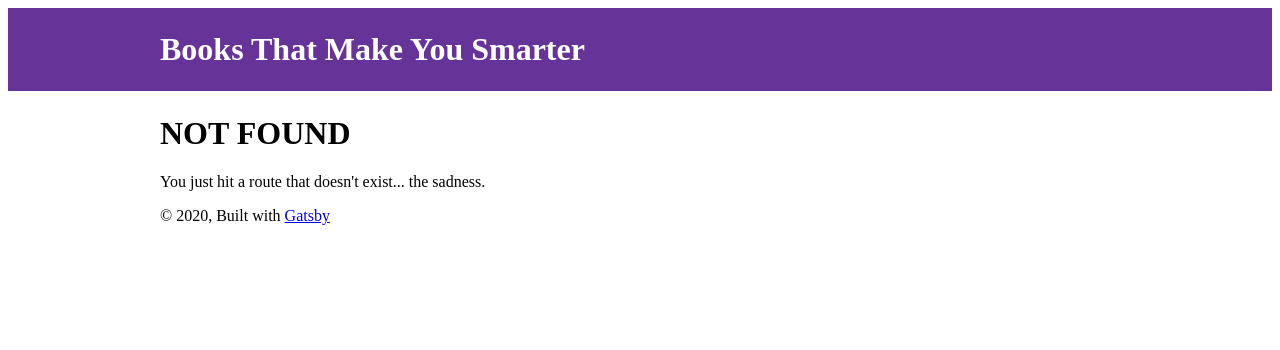
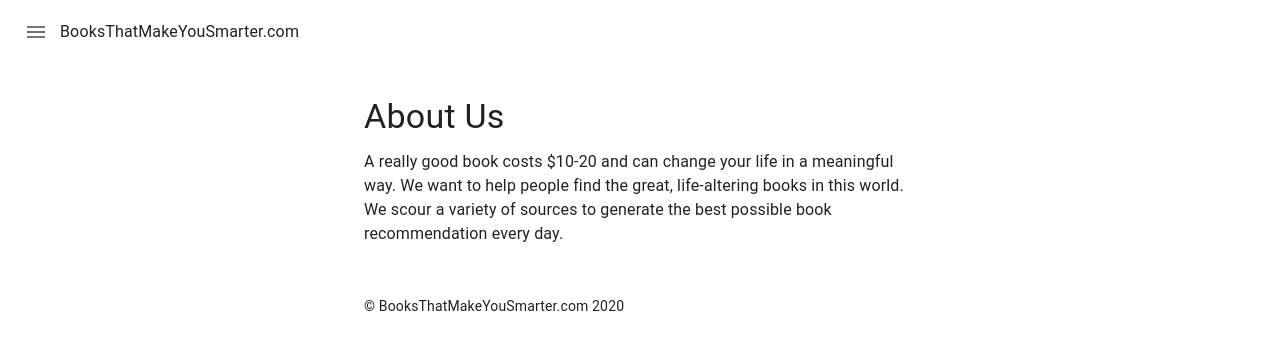
Before and after one commit to rymcguin/btmys-app, a Gatsby site in the folder btmys-app/: page /about in a window 1280 px wide. Before the commit this address had no page. Built offline with nearby package versions, Linux system fonts and the light colour scheme; Gatsby itself is replaced by a stand-in of ours.

Commit message:
basic layout

```diff
--- a/btmys-app/gatsby-config.js
+++ b/btmys-app/gatsby-config.js
@@ -6,6 +6,7 @@ module.exports = {
   },
   plugins: [
     `gatsby-plugin-react-helmet`,
+    `gatsby-plugin-catch-links`,
     {
       resolve: `gatsby-source-filesystem`,
       options: {
--- a/btmys-app/package.json
+++ b/btmys-app/package.json
@@ -5,17 +5,23 @@
   "version": "0.1.0",
   "author": "Kyle Mathews <mathews.kyle@gmail.com>",
   "dependencies": {
+    "@material-ui/core": "^4.10.0",
+    "@material-ui/icons": "^4.9.1",
+    "@material-ui/styles": "^4.10.0",
     "gatsby": "^2.21.37",
     "gatsby-image": "^2.4.4",
+    "gatsby-plugin-catch-links": "^2.3.3",
     "gatsby-plugin-manifest": "^2.4.5",
     "gatsby-plugin-offline": "^3.2.3",
     "gatsby-plugin-react-helmet": "^3.3.1",
     "gatsby-plugin-sharp": "^2.6.4",
     "gatsby-source-filesystem": "^2.3.4",
     "gatsby-transformer-sharp": "^2.5.2",
+    "icons": "^1.0.0",
     "prop-types": "^15.7.2",
     "react": "^16.12.0",
     "react-dom": "^16.12.0",
+    "react-ga": "^2.7.0",
     "react-helmet": "^6.0.0"
   },
   "devDependencies": {
--- /dev/null
+++ b/btmys-app/src/Util/theme.js
@@ -0,0 +1,19 @@
+import { createMuiTheme } from "@material-ui/core/styles"
+import { red } from "@material-ui/core/colors"
+
+// Create a theme instance.
+const theme = createMuiTheme({
+  palette: {
+    primary: {
+      main: "#007BFF",
+    },
+    error: {
+      main: red.A400,
+    },
+    background: {
+      default: "#fff",
+    },
+  },
+})
+
+export default theme
--- /dev/null
+++ b/btmys-app/src/components/Layout/Layout.js
@@ -0,0 +1,40 @@
+import React, { useState } from "react"
+import PropTypes from "prop-types"
+import { ThemeProvider } from "@material-ui/core/styles"
+import CssBaseline from "@material-ui/core/CssBaseline"
+import theme from "../../Util/theme"
+
+import Container from "@material-ui/core/Container"
+import Box from "@material-ui/core/Box"
+
+import SideDrawer from "./SideDrawer"
+import Navbar from "./Navbar"
+
+const Layout = ({ children }) => {
+  const [open, setOpen] = useState(false)
+
+  return (
+    <React.Fragment>
+      <ThemeProvider theme={theme}>
+        {/* CssBaseline kickstart an elegant, consistent, and simple baseline to build upon. */}
+        <CssBaseline />
+        <Container maxWidth="sm">
+          <Box my={4}>
+            <Navbar setOpen={setOpen} />
+            <SideDrawer open={open} setOpen={setOpen} />
+            <main>{children}</main>
+            <footer style={{ marginTop: "50px" }}>
+              © BooksThatMakeYouSmarter.com {new Date().getFullYear()}
+            </footer>
+          </Box>
+        </Container>
+      </ThemeProvider>
+    </React.Fragment>
+  )
+}
+
+Layout.propTypes = {
+  children: PropTypes.node.isRequired,
+}
+
+export default Layout
--- /dev/null
+++ b/btmys-app/src/components/Layout/Navbar.js
@@ -0,0 +1,67 @@
+import React, { useState, useEffect } from "react"
+import ReactGA from "react-ga"
+import PropTypes from "prop-types"
+import { Link } from "gatsby"
+
+// Mui stuff
+import { makeStyles } from "@material-ui/styles"
+import AppBar from "@material-ui/core/AppBar"
+import Toolbar from "@material-ui/core/Toolbar"
+import Typography from "@material-ui/core/Typography"
+import useScrollTrigger from "@material-ui/core/useScrollTrigger"
+import IconButton from "@material-ui/core/IconButton"
+import MenuIcon from "@material-ui/icons/Menu"
+
+const useStyles = makeStyles(theme => ({
+  toolbarMargin: {
+    ...theme.mixins.toolbar,
+  },
+}))
+
+function ElevationScroll({ children }) {
+  const trigger = useScrollTrigger({
+    disableHysteresis: true,
+    threshold: 0,
+  })
+
+  return React.cloneElement(children, {
+    elevation: trigger ? 4 : 0,
+  })
+}
+
+const Navbar = ({ setOpen }) => {
+  const classes = useStyles()
+  const [previousUrl, setPreviousUrl] = useState("")
+
+  useEffect(() => {
+    if (previousUrl !== window.location.pathname) {
+      setPreviousUrl(window.location.pathname)
+      ReactGA.pageview(window.location.pathname + window.location.search)
+    }
+  }, [previousUrl])
+
+  return (
+    <React.Fragment>
+      <ElevationScroll>
+        <AppBar color="inherit">
+          <Toolbar>
+            <IconButton edge="start" onClick={() => setOpen(true)}>
+              <MenuIcon />
+            </IconButton>
+            <Link href="/" style={{ textDecoration: "none", color: "unset" }}>
+              <Typography>BooksThatMakeYouSmarter.com</Typography>
+            </Link>
+          </Toolbar>
+        </AppBar>
+      </ElevationScroll>
+      {/* margin to ensure content below AppBar */}
+      <div className={classes.toolbarMargin} />
+    </React.Fragment>
+  )
+}
+
+Navbar.propTypes = {
+  setOpen: PropTypes.func.isRequired,
+}
+
+export default Navbar
--- /dev/null
+++ b/btmys-app/src/components/Layout/SideDrawer.js
@@ -0,0 +1,41 @@
+import React from "react"
+import PropTypes from "prop-types"
+import { Link } from "gatsby"
+
+// Mui stuff
+import Drawer from "@material-ui/core/Drawer"
+import List from "@material-ui/core/List"
+import ListItem from "@material-ui/core/ListItem"
+import ListItemIcon from "@material-ui/core/ListItemIcon"
+import ListItemText from "@material-ui/core/ListItemText"
+
+// Icons
+import MenuBookIcon from "@material-ui/icons/MenuBook"
+import GroupIcon from "@material-ui/icons/Group"
+
+const SideDrawer = ({ open, setOpen }) => {
+  const items = [
+    { text: "Book of the Day", icon: <MenuBookIcon />, link: "/" },
+    { text: "About Us", icon: <GroupIcon />, link: "/about" },
+  ]
+
+  return (
+    <Drawer anchor="left" open={open} onClose={() => setOpen(false)}>
+      <List>
+        {items.map(item => (
+          <ListItem key={item.text} button component={Link} to={item.link}>
+            <ListItemIcon>{item.icon}</ListItemIcon>
+            <ListItemText primary={item.text} />
+          </ListItem>
+        ))}
+      </List>
+    </Drawer>
+  )
+}
+
+SideDrawer.propTypes = {
+  open: PropTypes.bool.isRequired,
+  setOpen: PropTypes.func.isRequired,
+}
+
+export default SideDrawer
--- a/btmys-app/src/components/header.js
+++ /dev/null
@@ -1,42 +0,0 @@
-import { Link } from "gatsby"
-import PropTypes from "prop-types"
-import React from "react"
-
-const Header = ({ siteTitle }) => (
-  <header
-    style={{
-      background: `rebeccapurple`,
-      marginBottom: `1.45rem`,
-    }}
-  >
-    <div
-      style={{
-        margin: `0 auto`,
-        maxWidth: 960,
-        padding: `1.45rem 1.0875rem`,
-      }}
-    >
-      <h1 style={{ margin: 0 }}>
-        <Link
-          to="/"
-          style={{
-            color: `white`,
-            textDecoration: `none`,
-          }}
-        >
-          {siteTitle}
-        </Link>
-      </h1>
-    </div>
-  </header>
-)
-
-Header.propTypes = {
-  siteTitle: PropTypes.string,
-}
-
-Header.defaultProps = {
-  siteTitle: ``,
-}
-
-export default Header
--- a/btmys-app/src/components/layout.js
+++ /dev/null
@@ -1,50 +0,0 @@
-/**
- * Layout component that queries for data
- * with Gatsby's useStaticQuery component
- *
- * See: https://www.gatsbyjs.org/docs/use-static-query/
- */
-
-import React from "react"
-import PropTypes from "prop-types"
-import { useStaticQuery, graphql } from "gatsby"
-
-import Header from "./header"
-
-const Layout = ({ children }) => {
-  const data = useStaticQuery(graphql`
-    query SiteTitleQuery {
-      site {
-        siteMetadata {
-          title
-        }
-      }
-    }
-  `)
-
-  return (
-    <>
-      <Header siteTitle={data.site.siteMetadata.title} />
-      <div
-        style={{
-          margin: `0 auto`,
-          maxWidth: 960,
-          padding: `0 1.0875rem 1.45rem`,
-        }}
-      >
-        <main>{children}</main>
-        <footer>
-          © {new Date().getFullYear()}, Built with
-          {` `}
-          <a href="https://www.gatsbyjs.org">Gatsby</a>
-        </footer>
-      </div>
-    </>
-  )
-}
-
-Layout.propTypes = {
-  children: PropTypes.node.isRequired,
-}
-
-export default Layout
--- a/btmys-app/src/pages/404.js
+++ b/btmys-app/src/pages/404.js
@@ -1,6 +1,6 @@
 import React from "react"
 
-import Layout from "../components/layout"
+import Layout from "../components/Layout/Layout"
 import SEO from "../components/seo"
 
 const NotFoundPage = () => (
--- /dev/null
+++ b/btmys-app/src/pages/about.js
@@ -0,0 +1,24 @@
+import React from "react"
+
+import Layout from "../components/Layout/Layout"
+import SEO from "../components/seo"
+
+// Mui stuff
+import Typography from "@material-ui/core/Typography"
+
+const SecondPage = () => (
+  <Layout>
+    <SEO title="Page two" />
+    <Typography variant="h4" component="h1" gutterBottom>
+      About Us
+    </Typography>
+    <Typography variant="body1" gutterBottom>
+      A really good book costs $10-20 and can change your life in a meaningful
+      way. We want to help people find the great, life-altering books in this
+      world. We scour a variety of sources to generate the best possible book
+      recommendation every day.
+    </Typography>
+  </Layout>
+)
+
+export default SecondPage
```
Also changed, not shown: btmys-app/src/pages/index.js (+7 -3 lines), btmys-app/src/pages/page-2.js (deleted, +0 -13 lines), btmys-app/src/pages/using-typescript.tsx (deleted, +0 -34 lines), 1 other file.
